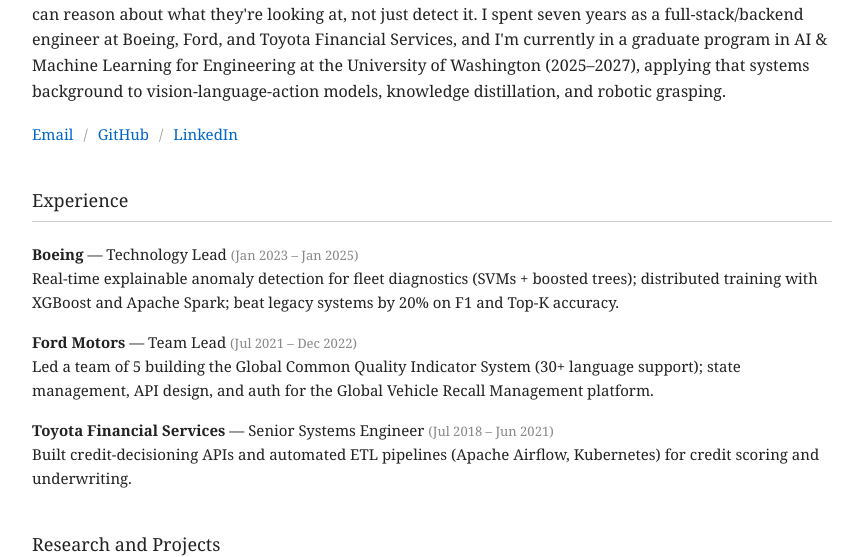
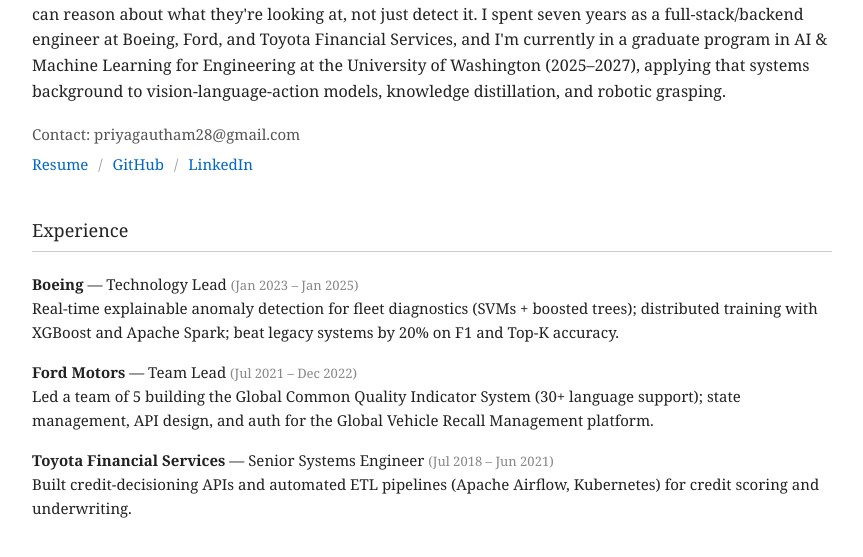
Before and after one commit to priyagautham28/priyagautham28.github.io, a plain HTML site: page index.html in a window 1280 px wide. Shown: the part 199-756 px from the top of the page, without its empty margins (208-1071 px from the left). Drawn offline with Linux system fonts and the light colour scheme.

Commit message:
Add contact information to index.html

```diff
--- a/index.html
+++ b/index.html
@@ -122,9 +122,9 @@
     University of Washington (2025–2027), applying that systems background to vision-language-action models,
     knowledge distillation, and robotic grasping.
   </p>
-
+  <div class="subtitle" style="margin-bottom:6px;">Contact: priyagautham28@gmail.com</div>
   <div class="links">
-    <a href="mailto:priyagautham28@gmail.com">Email</a><span class="sep">/</span>
+    <a href="resume.pdf" target="_blank" rel="noopener">Resume</a><span class="sep">/</span>
     <a href="https://github.com/priyagautham28" target="_blank" rel="noopener">GitHub</a><span class="sep">/</span>
     <a href="https://www.linkedin.com/in/priyadarshini-rajmohan-b26b23b0/" target="_blank" rel="noopener">LinkedIn</a>
   </div>
```
